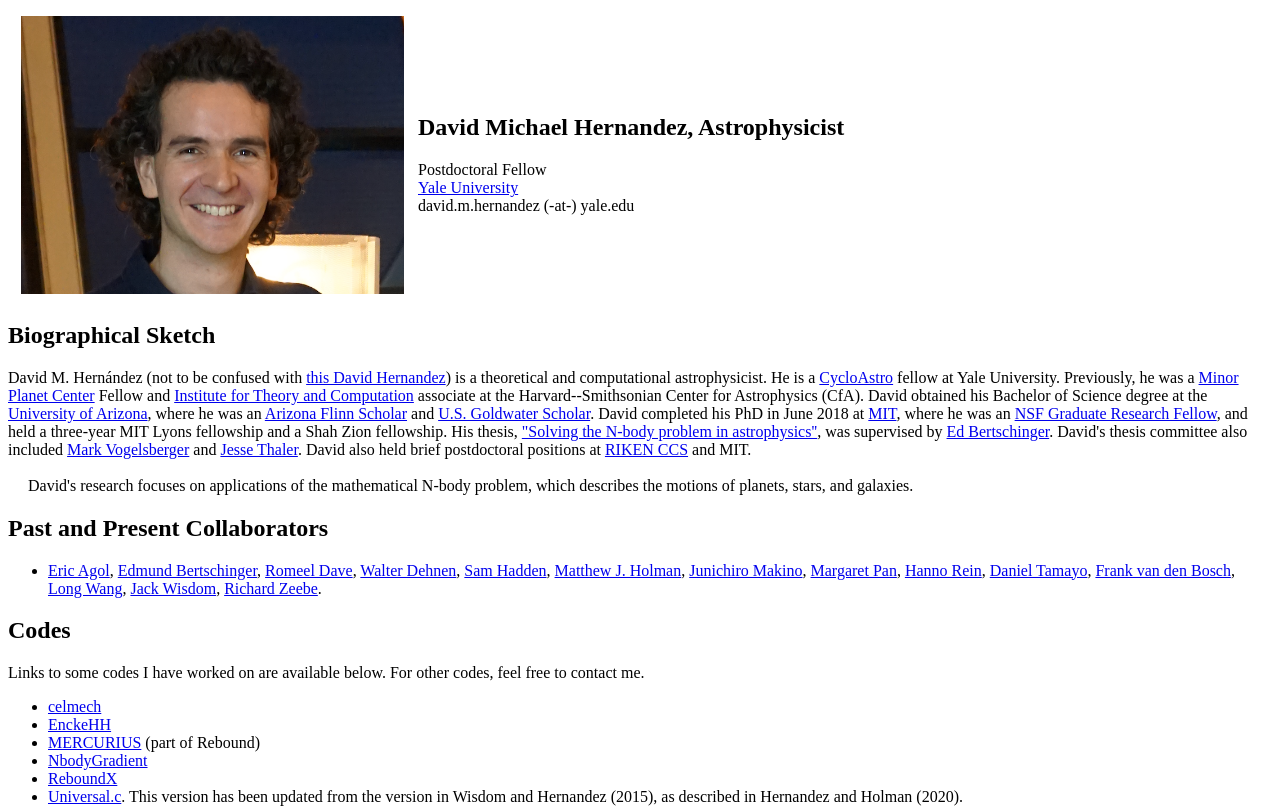
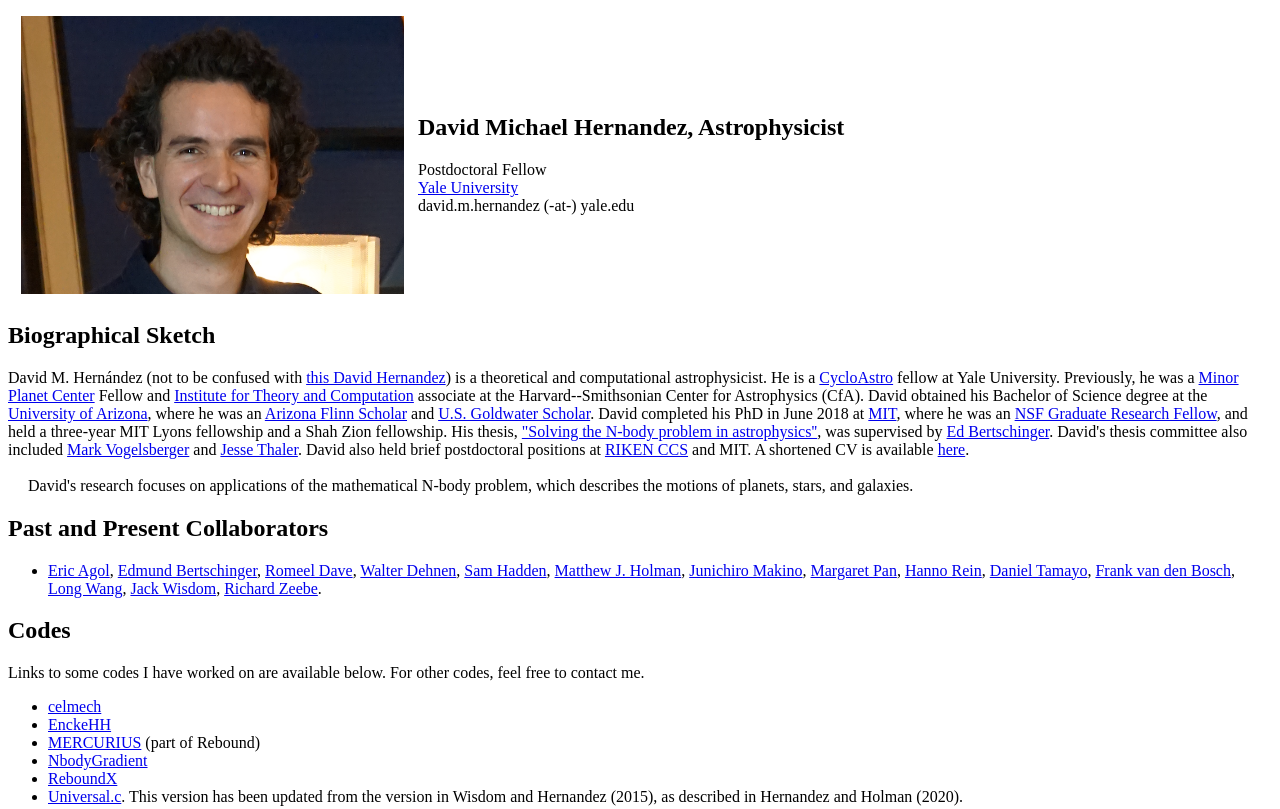
Before and after one commit to dmhernan/Web2, a plain HTML site: page index.html in a window 1280 px wide. Shown: the top 809 px of the page. Drawn offline with Linux system fonts and the light colour scheme.

Commit message:
Add files via upload

```diff
--- a/index.html
+++ b/index.html
@@ -42,7 +42,7 @@ NSF Graduate Research Fellow</a>, and held a three-year MIT Lyons fellowship and
 Ed Bertschinger</a>.  David's thesis committee also included <a HREF=https://physics.mit.edu/faculty/mark-vogelsberger/>
 Mark Vogelsberger</a> and <a HREF=https://physics.mit.edu/faculty/jesse-thaler/>
 Jesse Thaler</a>.  David also held brief postdoctoral positions at <a HREF=https://www.r-ccs.riken.jp/en/>
-RIKEN CCS</a> and MIT.
+RIKEN CCS</a> and MIT.  A shortened CV is available <a HREF="dmhernandez.pdf">here</a>.
 <br>
 <br>
 &emsp; David's research focuses on applications of the mathematical N-body problem, which describes the motions of planets, stars, and galaxies.
```
Also changed, not shown: 1 other file.
